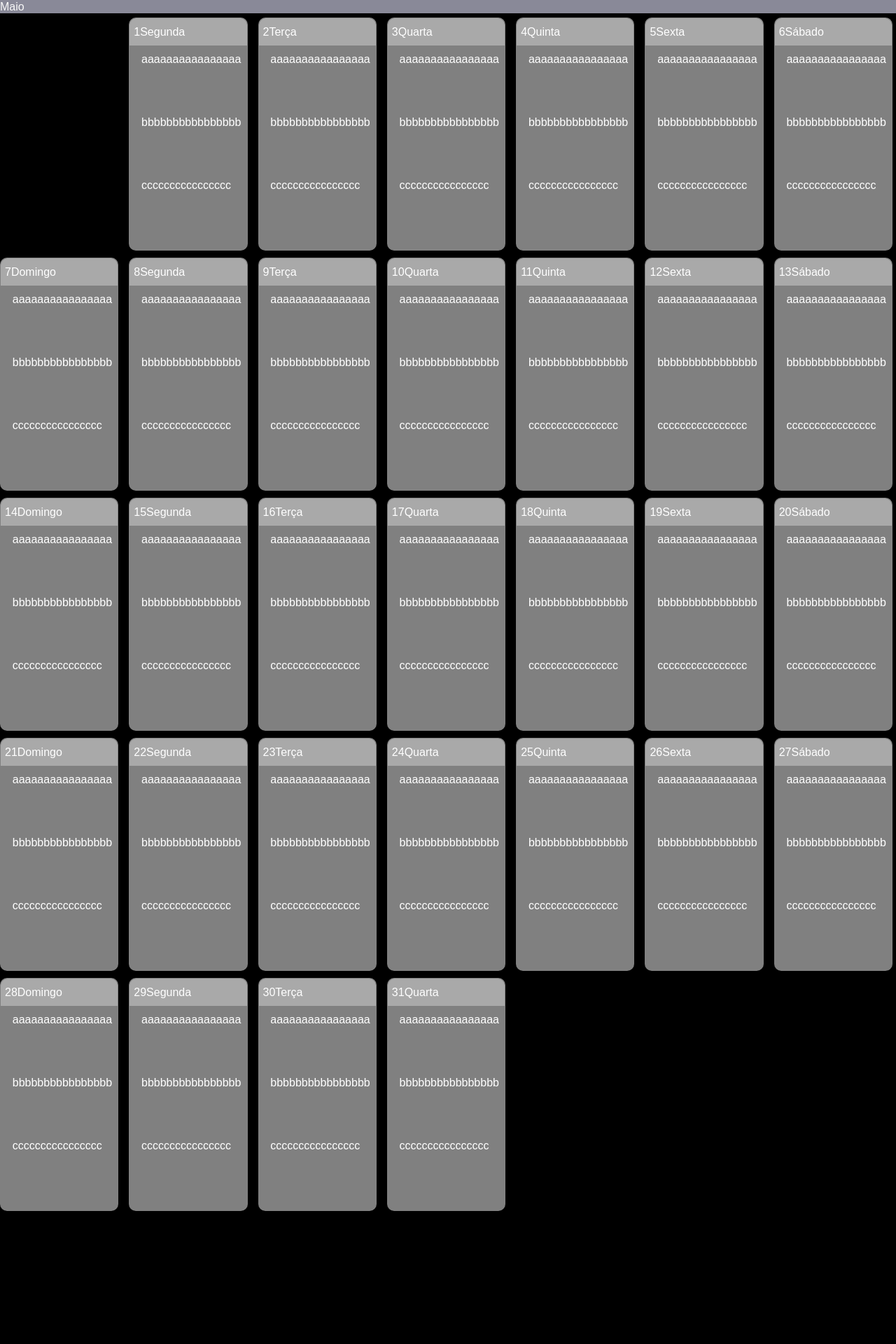
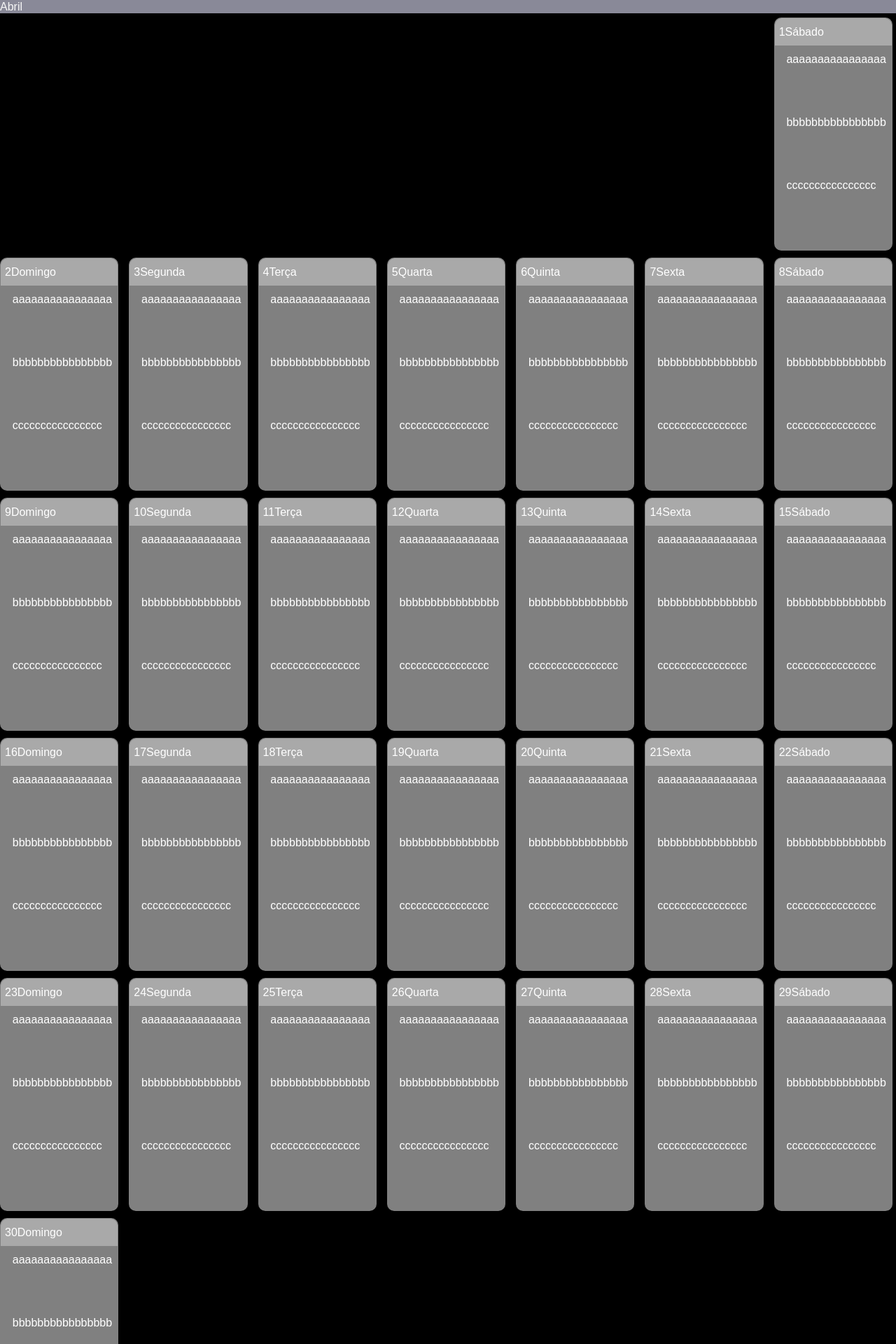
Before and after one commit to mat-borges/mediatracker-react-ts, a React (Create React App) app: page / in a window 1280 px wide. Shown: the top 1920 px of the page at 70% size. Built offline with nearby package versions, Linux system fonts and the light colour scheme; the HTML template or start-up script is replaced by a standard one.

Commit message:
refactor: calendar logic

```diff
--- a/src/pages/HomePage/LoggedIn.tsx
+++ b/src/pages/HomePage/LoggedIn.tsx
@@ -1,11 +1,10 @@
 import { checkLeapYear, monthName, weekdayName } from '../../constants/dates';
 
-import { CSSProperties } from 'react';
 import styled from 'styled-components';
 
 export default function HomeLoggedIn() {
   const today = new Date();
-  const month = today.getMonth() + 1;
+  const month = today.getMonth();
   const year = today.getFullYear();
 
   const daysOfTheMonth = checkLeapYear(month + 1, year);
@@ -19,7 +18,7 @@ export default function HomeLoggedIn() {
 
       if (isCurrentMonth) {
         return (
-          <Day key={dayOfMonth} isCurrentMonth={isCurrentMonth}>
+          <Day key={dayOfMonth}>
             <DayTitle>
               <h1>{dayOfMonth}</h1>
               <h2>{weekdayName(day.getDay())}</h2>
@@ -45,13 +44,6 @@ export default function HomeLoggedIn() {
   );
 }
 
-interface DayProps {
-  slot?: string;
-  style?: CSSProperties;
-  title?: string;
-  isCurrentMonth: boolean;
-}
-
 const Calendar = styled.div`
   display: grid;
   width: 100%;
@@ -63,8 +55,8 @@ const Calendar = styled.div`
   grid-template-rows: repeat(6, minmax(300px, 1fr));
 `;
 
-const Day = styled.div<DayProps>`
-  display: ${(props) => (props.isCurrentMonth ? 'flex' : 'none')};
+const Day = styled.div`
+  display: flex;
   flex-direction: column;
   height: 100%;
   padding: 1px 1px 6px 1px;
```
